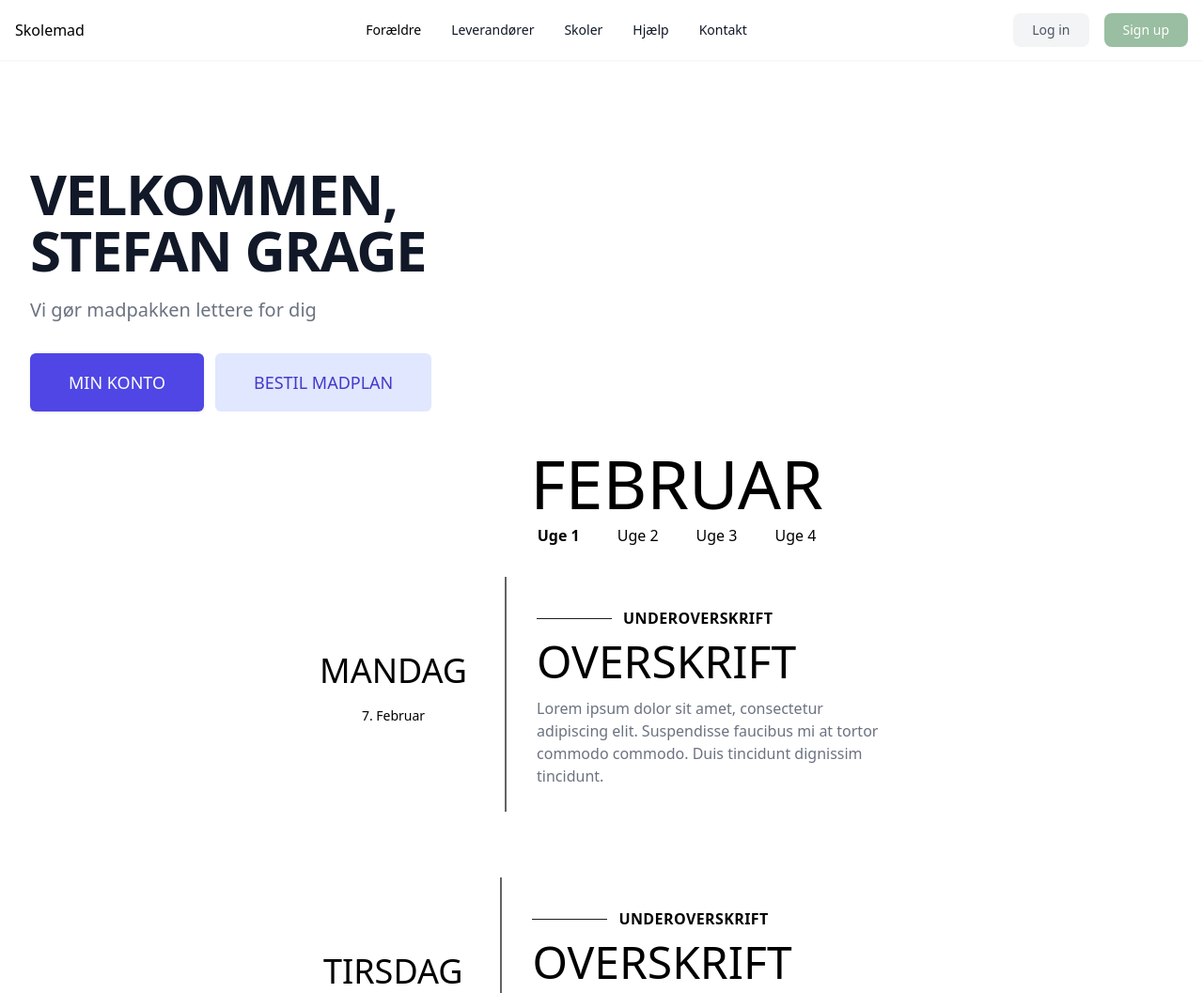
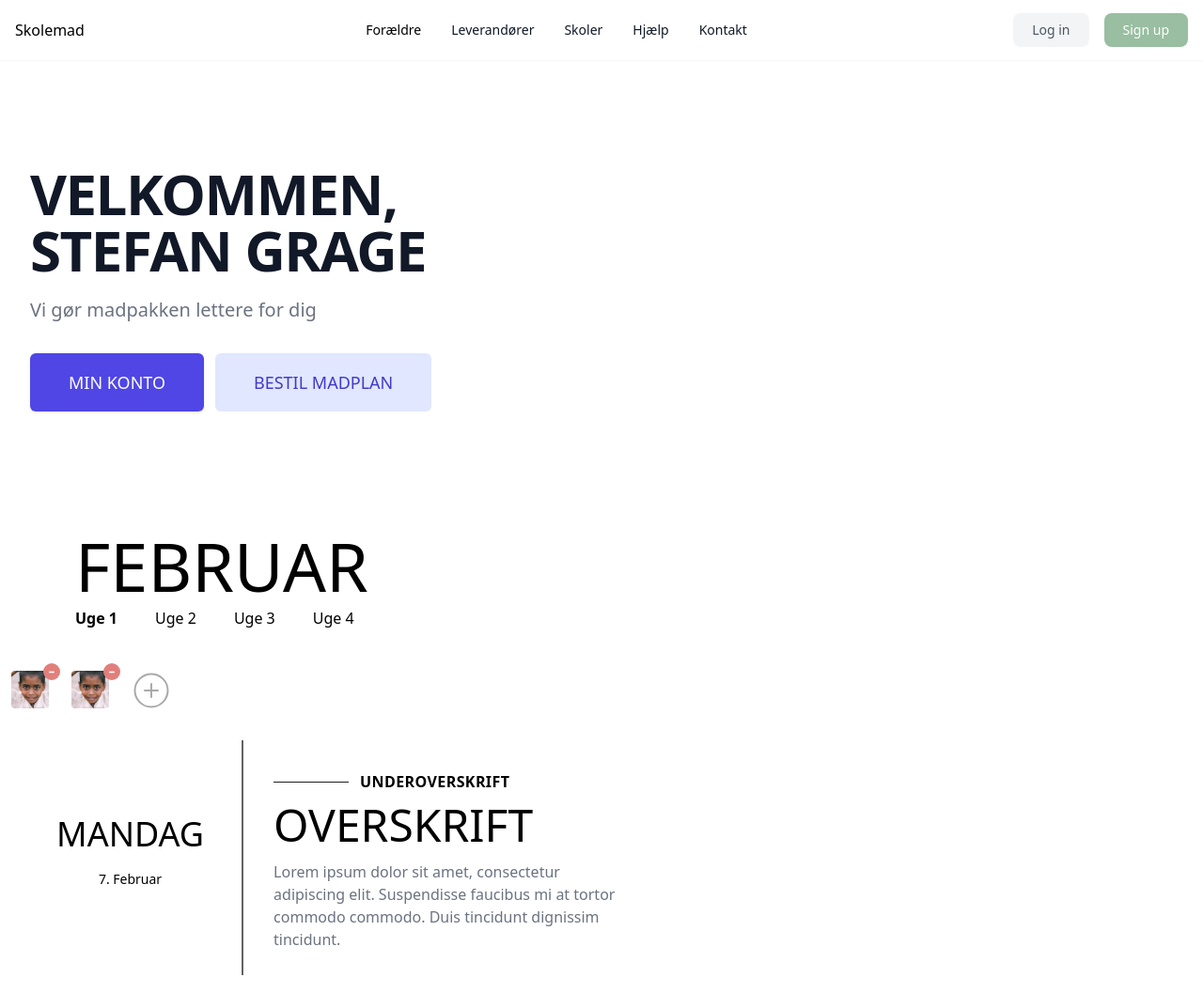
Before and after one commit to lukasmaximilianfrederiksen/Gruppe4, a website built with Parcel: page src/bruger.html in a window 1280 px wide. Shown: the top 1057 px of the page at 94% size. Built offline with nearby package versions, Linux system fonts and the light colour scheme.

Commit message:
avatar for børn added

```diff
--- a/src/bruger.html
+++ b/src/bruger.html
@@ -107,21 +107,56 @@
 />
 </div> -->
 </div>
-<div class="mt-10">
-<h2 class="ml-40 flex justify-center text-7xl">FEBRUAR</h2>
-<div class="ml-40 mt-2 flex justify-center gap-10">
-<p class="font-bold">Uge 1</p>
-<p>Uge 2</p>
+<div class="mt-32">
+<h2 class="ml-20 flex  text-7xl">FEBRUAR</h2>
+<div class="ml-20 mt-2 flex gap-10">
+<p class="font-bold focus:font-bold">Uge 1</p>
+<p class="active:font-bold">Uge 2</p>
 <p>Uge 3</p>
 <p>Uge 4</p>
 </div>
 </div>
 
+<section class=" flex flex-row  w-auto mt-11">
+
+<div class="relative w-fit mx-3">
+  <img src="billeder/unsplash_cuStP_i-xPg.png" alt="" class="w-auto h-10 ">
+  <div class="absolute -top-3 -right-3">
+    <svg width="18" height="24" viewBox="0 0 18 24" fill="none" xmlns="http://www.w3.org/2000/svg">
+<circle cx="9" cy="13" r="9" fill="#E17F7B"/>
+<path d="M6 12.64V14.24H11.78V12.64H6Z" fill="#FBFBFB"/>
+</svg>
+  </div>
+</div>
+
+<div class="relative w-fit mx-3">
+  <img src="billeder/unsplash_cuStP_i-xPg.png" alt="" class="w-auto h-10 ">
+  <div class="absolute -top-3 -right-3">
+    <svg width="18" height="24" viewBox="0 0 18 24" fill="none" xmlns="http://www.w3.org/2000/svg">
+<circle cx="9" cy="13" r="9" fill="#E17F7B"/>
+<path d="M6 12.64V14.24H11.78V12.64H6Z" fill="#FBFBFB"/>
+</svg>
+  </div>
+
+</div>
+<div>
+<svg width="42" height="42" viewBox="0 0 42 42" fill="none" xmlns="http://www.w3.org/2000/svg" class="mx-3">
+<path d="M21 38.5C30.665 38.5 38.5 30.665 38.5 21C38.5 11.335 30.665 3.5 21 3.5C11.335 3.5 3.5 11.335 3.5 21C3.5 30.665 11.335 38.5 21 38.5Z" stroke="#AAAAAA" stroke-width="2" stroke-linecap="round" stroke-linejoin="round"/>
+<path d="M21 14V28" stroke="#AAAAAA" stroke-width="2" stroke-linecap="round" stroke-linejoin="round"/>
+<path d="M14 21H28" stroke="#AAAAAA" stroke-width="2" stroke-linecap="round" stroke-linejoin="round"/>
+</svg>
+</div>
+
+
+
+
+</section>
+
 <!-- Mandag  -->
 <div class="">
-<div class="mr-auto ml-auto w-full px-6 py-8">
+<div class="w-full px-6 py-8">
 <div
-  class="mx-auto max-w-md overflow-hidden rounded-xl bg-white md:max-w-2xl"
+  class=" max-w-md overflow-hidden rounded-xl bg-white md:max-w-2xl"
 >
   <div class="md:flex">
     <div class="flex md:flex-shrink-0">
--- a/src/index.html
+++ b/src/index.html
@@ -50,7 +50,7 @@
         <div class="flex items-center space-x-4 lg:flex ">
           <a
             class="rounded-lg bg-gray-100 px-5 py-2 text-sm font-medium text-gray-600"
-            href=""
+            href="bruger.html"
           >
             Log in
           </a>
```
Also changed, not shown: src/billeder/unsplash_cuStP_i-xPg.png (added).
